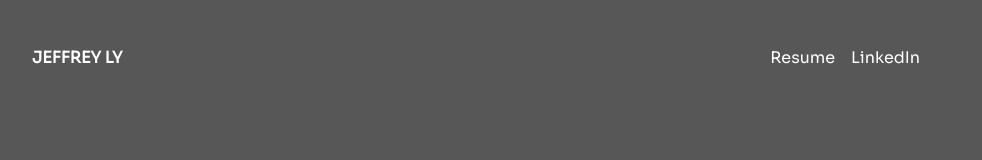
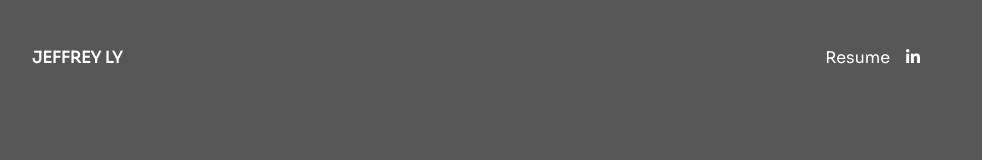
Before and after one commit to JeffreyLy55/portfolio, a plain HTML site: page resume.html in a window 1280 px wide. Shown: the top 160 px of the page, without its empty margins (160-1142 px from the left). Drawn offline with nearby package versions, Linux system fonts and the light colour scheme.

Commit message:
Update resume.html

```diff
--- a/resume.html
+++ b/resume.html
@@ -27,7 +27,7 @@
                   <a href="resume.html" class="nav-link">Resume</a>
                 </li>
                 <li class="navbar-item">
-                  <a href="https://www.linkedin.com/in/jeffrey-ly-2813541b5/" target="_blank" class="nav-link">LinkedIn</a>
+                  <a href="https://www.linkedin.com/in/jeffrey-ly-2813541b5/"  target="_blank" class="nav-link"><i class="fa-brands fa-linkedin-in"></i></a>
                 </li>
             </ul>
           </div>
```
